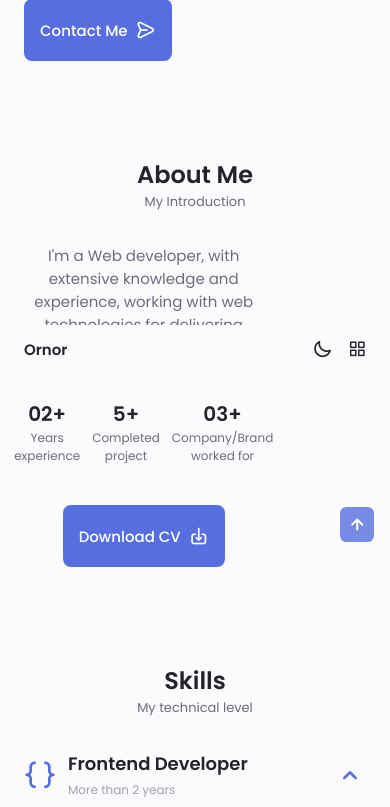
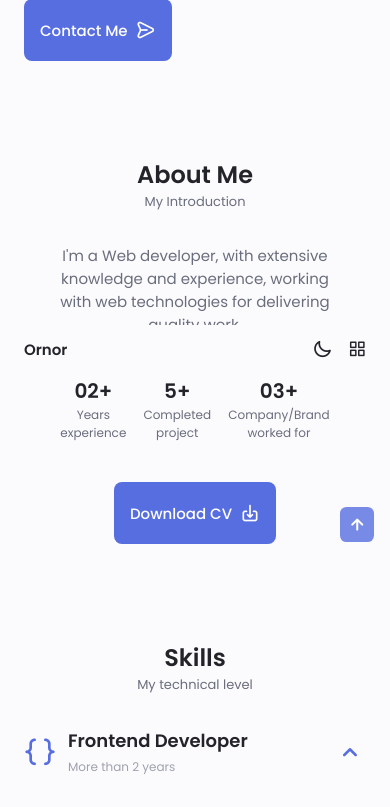
Before and after one commit to honordevop/ornor_portfolio, a PHP site: page / in a window 390 px wide. Shown: the part 471-1278 px from the top of the page. Run offline with PHP 8.4, Linux system fonts and the light colour scheme.

Commit message:
about me section adjusted for mobile view

```diff
--- a/assets/CSS/styles.css
+++ b/assets/CSS/styles.css
@@ -411,7 +411,9 @@ img{
 
 .about__description{
     text-align: center;
-    margin-bottom: var(--mb-2-5);
+    width: 80%;
+    margin: 0 auto var(--mb-2-5);
+    /* margin-bottom: var(--mb-2-5); */
 }
 
 .about__info{
@@ -427,7 +429,6 @@ img{
     justify-content: center;
     align-self: center;
     text-align: center;
-    width: 70%;
 }
 
 .about__info-title{
```
